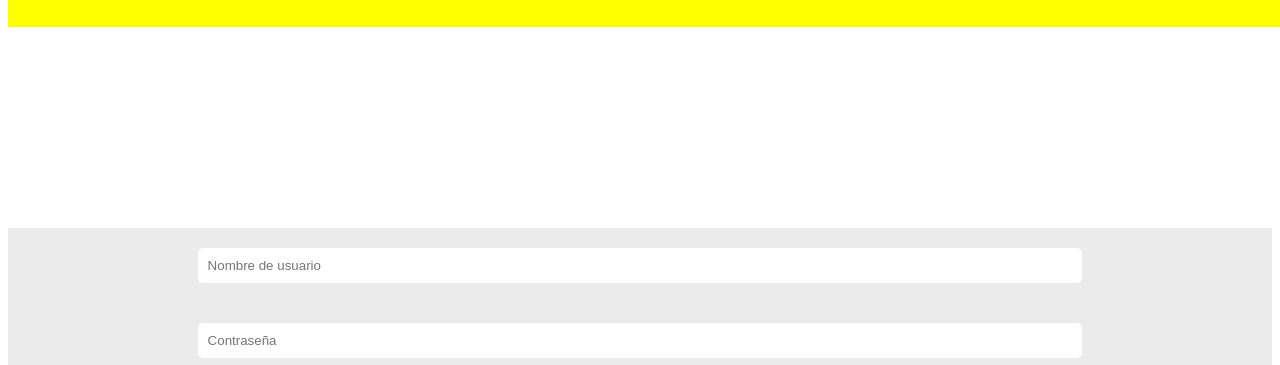
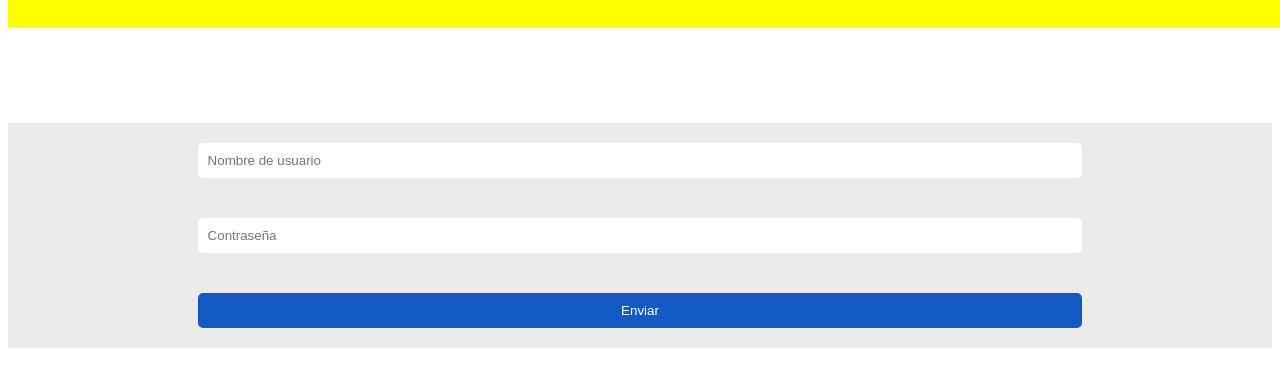
Before and after one commit to agustinadm8/proyecto-agustina-dimarco-ml, a website: page views/login.html in a window 1280 px wide. Shown: the part 170-535 px from the top of the page. Drawn offline with Linux system fonts and the light colour scheme.

Commit message:
cambios header login css

```diff
--- a/public/css/login.css
+++ b/public/css/login.css
@@ -42,7 +42,7 @@
 
 body{
     font-family: 'Roboto', sans-serif;
-    padding-top: 265px;
+    padding-top: 260px;
 }
 
 main{
@@ -113,6 +113,10 @@ footer i {
 
 @media (min-width:481px) {
 
+    body{
+        padding-top: 130px;
+    }
+
     .main-header{
         width: 100%;
     }
@@ -175,6 +179,10 @@ footer i {
 }
 
 @media (min-width:769px) {
+
+    body{
+        padding-top: 160px;
+    }
 
     header{
         width: 100%;
```
